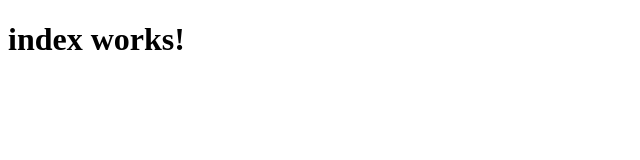
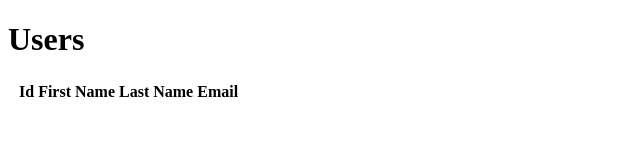
Before and after one commit to Blasphemien/JSDevelopmentEnvironment, a website built with webpack: page src/index.html in a window 1280 px wide. Shown: the whole page, without its empty margins (0-640 px from the left). Built offline with nearby package versions, Linux system fonts and the light colour scheme.

Commit message:
Data structure to hold data from API call

```diff
--- a/src/index.html
+++ b/src/index.html
@@ -5,7 +5,20 @@
     <title>Title</title>
 </head>
 <body>
-    <h1>index works!</h1>
-    <script src="bundle.js"></script>
+<h1>Users</h1>
+<table>
+    <thead>
+    <th>&nbsp;</th>
+    <th>Id</th>
+    <th>First Name</th>
+    <th>Last Name</th>
+    <th>Email</th>
+    </thead>
+    <tbody id="users">
+
+    </tbody>
+</table>
+
+<script src="bundle.js"></script>
 </body>
 </html>
```
